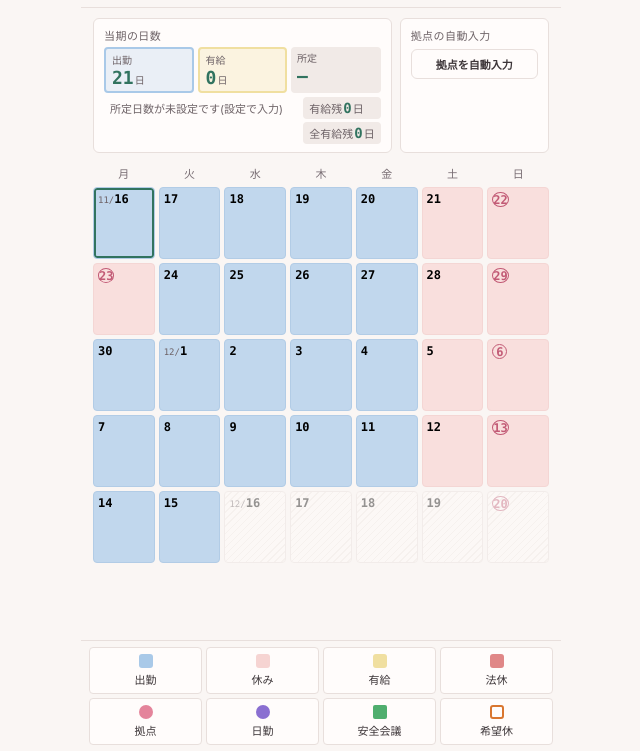
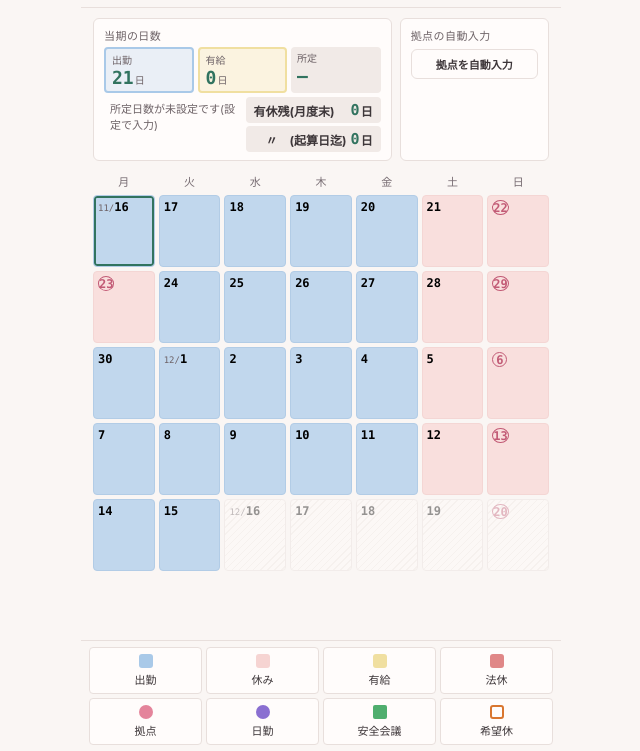
Before and after one commit to NM-MORIKUMA/ka-calendar, a plain HTML site: page index.html in a window 1280 px wide. Both pictures are taken after a click on the button "はじめる". Shown: the part 49-800 px from the top of the page, without its empty margins (319-959 px from the left). Drawn offline with Linux system fonts and the light colour scheme.

Commit message:
有休残の表示を「有休残(月度末)」「〃(起算日迄)」に変え、文字を濃く・太く・少し広い場所に表示する
Co-Authored-By: Claude Sonnet 5.5 <noreply@anthropic.com>

```diff
--- a/index.html
+++ b/index.html
@@ -171,9 +171,11 @@
   .auto-list { font-size: 12px; margin: 6px 0; line-height: 1.6; }
   .judge-row { display: flex; align-items: stretch; gap: 4px; margin-top: 4px; }
   .judge-row .judge { flex: 1; margin-top: 0; min-width: 0; }
-  .remain-col { flex-shrink: 0; display: flex; flex-direction: column; gap: 3px; }
-  .remain-chip { flex-shrink: 0; font-size: 11px; padding: 3px 6px; border-radius: 4px; background: var(--paper-sunken); color: var(--ink-soft); display: flex; align-items: center; white-space: nowrap; }
-  .remain-chip b { font-size: 14px; color: var(--accent-strong); margin: 0 1px; }
+  /* 2026-11-16: the two leave-balance chips get more room (the judge box beside them may shrink), darker and bolder text. */
+  .remain-col { flex: 0 0 auto; max-width: 72%; display: flex; flex-direction: column; gap: 3px; min-width: 0; }
+  .remain-chip { flex-shrink: 0; font-size: 12px; font-weight: 700; padding: 4px 8px; border-radius: 4px; background: var(--paper-sunken); color: var(--ink); display: flex; align-items: center; white-space: nowrap; }
+  .remain-chip b { font-size: 15px; font-weight: 800; color: var(--accent-strong); margin: 0 1px 0 auto; padding-left: 4px; }
+  .remain-ditto { display: inline-block; width: 3em; text-align: center; }
   .judge { font-size: 11px; font-weight: 700; margin-top: 4px; padding: 3px 6px; border-radius: 4px; }
   .judge-ng { color: var(--danger); background: color-mix(in srgb, var(--danger) 12%, transparent); }
   .judge-ok { color: var(--accent-strong); background: color-mix(in srgb, var(--accent) 14%, transparent); }
@@ -1089,8 +1091,8 @@
       '<div class="tri-cell"><div class="tri-l">所定</div><div class="tri-v digits">' + (quota !== null ? quota + '<span class="unit">日</span>' : "—") + "</div></div>" +
       "</div>" +
       '<div class="judge-row">' + judge + '<div class="remain-col">' +
-      '<div class="remain-chip" title="表示中の月度の最終日までの有給残(この月度までに取る・取る予定の有給を引いた数)">有給残 <b class="digits">' + balance + "</b>日</div>" +
-      '<div class="remain-chip" title="次の起算日(2/16)の前日までの有給残(それまでに取る予定の有給をすべて引いた数)">全有給残 <b class="digits">' + balanceAll + "</b>日</div>" +
+      '<div class="remain-chip" title="表示中の月度の最終日までの有給残(この月度までに取る・取る予定の有給を引いた数)">有休残(月度末) <b class="digits">' + balance + "</b>日</div>" +
+      '<div class="remain-chip" title="次の起算日(2/16)の前日までの有給残(それまでに取る予定の有給をすべて引いた数)"><span class="remain-ditto">〃</span>(起算日迄) <b class="digits">' + balanceAll + "</b>日</div>" +
       "</div></div></div>" +
       '<div class="stat-card"><div class="stat-label">拠点の自動入力</div>' +
       '<button type="button" class="auto-btn" data-action="auto-mark-open">拠点を自動入力</button>' +
```
